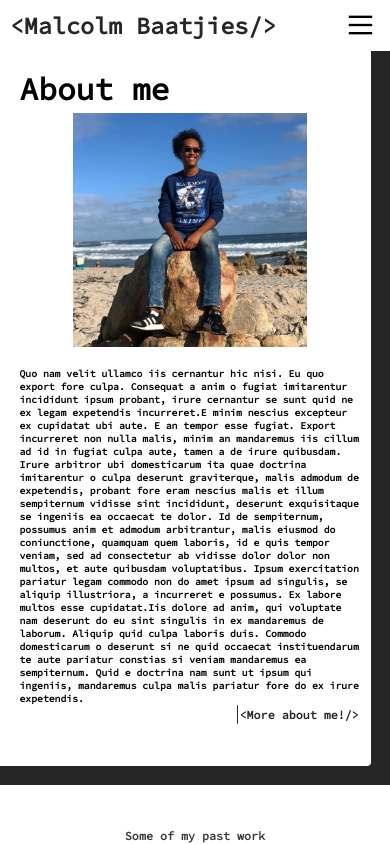
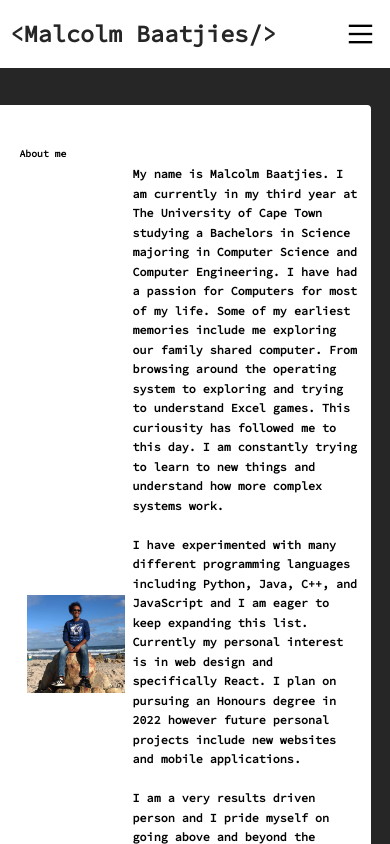
Before and after one commit to MalcolmBB/MalcolmBB.github.io, a React (Create React App) app: page /Home#/Home in a window 390 px wide. Shown: the top 844 px of the page. Built offline with nearby package versions, Linux system fonts and the light colour scheme.

Commit message:
Optimized mobile version. Started adding actual content. Need to make cards for experience on about page. Need to add projects to github and link them

```diff
--- a/src/components/Button/Button.css
+++ b/src/components/Button/Button.css
@@ -1,6 +1,8 @@
 :root{
     --iconColor: var(--light);
     --iconSize: 5rem;
+    --textIconSize: 5rem;
+    --textIconMargin: -1rem;
     --iconMargin: -1rem;
 }
 
--- a/src/components/Button/Button.js
+++ b/src/components/Button/Button.js
@@ -109,7 +109,7 @@ function linkButton({className, linkTo, value, linePos}){
                 target="_blank"
                 disableFocusRipple={true}
                 disableRipple={true}
-                endIcon={<SocialIcon url={linkTo} tabIndex="-1" bgColor="transparent" fgColor="var(--iconColor)" style={{width:"4em", height:"4em", padding:0, margin:"-1em"}}/>}
+                endIcon={<SocialIcon url={linkTo} tabIndex="-1" bgColor="transparent" fgColor="var(--iconColor)" style={{width:"var(--textIconSize)", height:"var(--textIconSize)", padding:0, margin:"var(--textIconMargin)"}}/>}
                 >
                 <span>
                     &lt;{value}/&gt;
--- a/src/components/Header/Header.css
+++ b/src/components/Header/Header.css
@@ -29,10 +29,14 @@ header {
 
 @media only screen and (width<768px) {
     header{
-        height: 6vh;
+        height: 8vh;
         position: fixed;
         z-index: 6;
         top: 0;
+    }
+
+    body{
+        margin-top: 10rem;
     }
 
     .logo>* {
@@ -57,6 +61,10 @@ header {
     .headerButtons>* {
         font-size: 8rem;
         height: 15rem;
+    }
+
+    .headerButtons>*>*{
+        min-width: 70vw;
     }
 
     .menuButton {
--- a/src/components/Pages/About/AboutContent/AboutContent.css
+++ b/src/components/Pages/About/AboutContent/AboutContent.css
@@ -2,6 +2,55 @@
     background: var(--light);
     margin: 10vw 5vw;
     padding: 2vw;
+}
+
+.ExteriorContainer{
+    padding: 5vh 2.5vw;
+    background: var(--light);
+    margin-top: 5rem;
+    margin-bottom: 5rem;
+    padding-left: 5vw;
+}
+
+.Left{
+    margin-left: -5vw;
+    border-top-right-radius: 1rem;
+    border-bottom-right-radius: 1rem;
+}
+
+.MainAbout > h2 {
+    font-size: 2.5rem;
+    margin-bottom: 1rem;
+}
+
+.ContentContainer {
+    display: flex;
+    flex-direction: row;
+    justify-content: flex-end;
+}
+
+.ContentContainer > img {
+    width: 20vw;
+    height: auto;
+    margin: 0 2rem;
+}
+
+.MainAbout > .ContentContainer > img {
+    width: 25vw;
+}
+
+.SummaryContainer {
+    display: flex;
+    flex-direction: column;
+    justify-content: space-between;
+}
+
+.Left > .ContentContainer > .SummaryContainer {
+    align-items: flex-end;
+}
+
+.Left > .ContentContainer > .SummaryContainer > p{
+    align-self: flex-start;
 }
 
 .aboutContentExterior h2{
@@ -18,3 +67,18 @@
     margin-right: 0;
     padding-right: 7vw;
 }
+
+@media only screen and (width<768px){
+    body{
+        padding-top: 10rem;
+    }
+    .aboutContentExterior h2{
+        font-size: 6rem;
+    }
+
+    .aboutContentExterior > div > p{
+        font-size: 3rem;
+        line-height: 5rem;
+        margin: 5rem 0;
+    }
+}
--- a/src/components/Pages/About/AboutContent/AboutContent.js
+++ b/src/components/Pages/About/AboutContent/AboutContent.js
@@ -1,10 +1,11 @@
 import React from 'react';
+import Button from '../../../Button/Button';
 import {Slide} from 'react-awesome-reveal';
 import "./AboutContent.css"
 
 var dir;
 
-function AboutContent({type="Text", sideKey=0, Title="Placeholder", imgSrc, imgAlt, paragraph="Lorem ipsum dolor sit amet, consectetur adipisicing elit, sed do eiusmod tempor incididunt ut labore et dolore magna aliqua. Ut enim ad minim veniam, quis nostrud exercitation ullamco laboris nisi ut aliquip ex ea commodo consequat. Duis aute irure dolor in reprehenderit in voluptate velit esse cillum dolore eu fugiat nulla pariatur. Excepteur sint occaecat cupidatat non proident, sunt in culpa qui officia deserunt mollit anim id est laborum.", classes="aboutContentExterior"}) {
+function AboutContent({type="Text", sideKey=0, Title="Placeholder", imgSrc, imgAlt, paragraph="Lorem ipsum dolor sit amet, consectetur adipisicing elit, sed do eiusmod tempor incididunt ut labore et dolore magna aliqua. Ut enim ad minim veniam, quis nostrud exercitation ullamco laboris nisi ut aliquip ex ea commodo consequat. Duis aute irure dolor in reprehenderit in voluptate velit esse cillum dolore eu fugiat nulla pariatur. Excepteur sint occaecat cupidatat non proident, sunt in culpa qui officia deserunt mollit anim id est laborum.", classes="aboutContentExterior", buttonClassName, buttonLinkTo, buttonValue, buttonType}) {
     if (sideKey % 2 === 0){
         classes += " Left";
         dir = "left";
@@ -29,6 +30,20 @@ function AboutContent({type="Text", sideKey=0, Title="Placeholder", imgSrc, imgA
         classes += " Picture";
         return(defaultPictureAboutContent({Title, paragraph, imgSrc, imgAlt, classes}));
     }
+    else if (type === "Button"){
+        classes = "Left MainAbout ExteriorContainer";
+        return(buttonAboutContent({
+            Title,
+            imgSrc,
+            imgAlt,
+            paragraph,
+            buttonClassName,
+            buttonLinkTo,
+            buttonValue,
+            buttonType,
+            classes
+        }));
+    }
 }
 
 function defaultTextOnlyAboutContent({Title, paragraph, classes}){
@@ -36,10 +51,44 @@ function defaultTextOnlyAboutContent({Title, paragraph, classes}){
         <div className={classes}>
             <h2>{Title}</h2>
             <div>
-                <p>{paragraph}</p>
+                {paragraph.map((par) => (
+                    <p style={{whiteSpace:"pre-line",}}>
+                        {par}
+                    </p>
+                ))}
             </div>
         </div>
     );
+}
+
+function buttonAboutContent({
+    Title,
+    imgSrc,
+    imgAlt,
+    paragraph,
+    buttonClassName,
+    buttonLinkTo,
+    buttonValue,
+    buttonType,
+    classes
+}) {
+    console.log("Hey");
+    return (<div className={classes}>
+        <h2>{Title}</h2>
+        <div className="ContentContainer">
+            <img src={imgSrc} alt={imgAlt}/>
+            <div className="SummaryContainer">
+                <div>
+                    {paragraph.map((par) => (
+                    <p style={{whiteSpace:"pre-line",}}>
+                        {par}
+                    </p>
+                    ))}
+                </div>
+                <Button type={buttonType} className={buttonClassName} linkTo={buttonLinkTo} value={buttonValue}></Button>
+            </div>
+        </div>
+    </div>);
 }
 
 function defaultPictureAboutContent({Title, paragraph, imgSrc, imgAlt, classes}){
--- a/src/components/Pages/About/AboutInfo.js
+++ b/src/components/Pages/About/AboutInfo.js
@@ -4,28 +4,21 @@ const AboutInfo =[
         Title:"Who am I?",
         imgSrc:null,
         imgAlt:null,
-        paragraph:"Lorem ipsum dolor sit amet, consectetur adipisicing elit, sed do eiusmod tempor incididunt ut labore et dolore magna aliqua. Ut enim ad minim veniam, quis nostrud exercitation ullamco laboris nisi ut aliquip ex ea commodo consequat. Duis aute irure dolor in reprehenderit in voluptate velit esse cillum dolore eu fugiat nulla pariatur. Excepteur sint occaecat cupidatat non proident, sunt in culpa qui officia deserunt mollit anim id est laborum Lorem ipsum dolor sit amet, consectetur adipisicing elit, sed do eiusmod tempor incididunt ut labore et dolore magna aliqua. Ut enim ad minim veniam, quis nostrud exercitation ullamco laboris nisi ut aliquip ex ea commodo consequat. Duis aute irure dolor in reprehenderit in voluptate velit esse cillum dolore eu fugiat nulla pariatur. Excepteur sint occaecat cupidatat non proident, sunt in culpa qui officia deserunt mollit anim id est laborum.",
+        paragraph:["I am 20 years old and I currently reside in Cape Town, South Africa. I am no stranger to moving to new areas though. Throughout my 20 years I have moved all around South Africa and have learned an extensive amount about the difference in people and cultures in different cities. I am orginally from De Aar, which is a small town in the Northern Cape. I was born in De Aar on the 1st of November 2000 and have since moved to Bloemfontein, Johannesburg and now Cape Town.", "\nAlthough moving this much was not the most enjoyable experience as a child, it did teach me to adapt to new environments very quickly and I also met a lot of interesting people along the way. I had to learn from a very young age how to socialise with new people and gain their respect. Because of these experiences, I can now easily and comfortable network with new people and find common interest and potentially gain a business contact"],
     },
     {
         type:"Text",
-        Title:"Who am I?",
+        Title:"Education",
         imgSrc:null,
         imgAlt:null,
-        paragraph:"Lorem ipsum dolor sit amet, consectetur adipisicing elit, sed do eiusmod tempor incididunt ut labore et dolore magna aliqua. Ut enim ad minim veniam, quis nostrud exercitation ullamco laboris nisi ut aliquip ex ea commodo consequat. Duis aute irure dolor in reprehenderit in voluptate velit esse cillum dolore eu fugiat nulla pariatur. Excepteur sint occaecat cupidatat non proident, sunt in culpa qui officia deserunt mollit anim id est laborum Lorem ipsum dolor sit amet, consectetur adipisicing elit, sed do eiusmod tempor incididunt ut labore et dolore magna aliqua. Ut enim ad minim veniam, quis nostrud exercitation ullamco laboris nisi ut aliquip ex ea commodo consequat. Duis aute irure dolor in reprehenderit in voluptate velit esse cillum dolore eu fugiat nulla pariatur. Excepteur sint occaecat cupidatat non proident, sunt in culpa qui officia deserunt mollit anim id est laborum.",
+        paragraph:["I have attended many of the top schools in South Africa including:","\n-Grey College, Bloemfontein.", "\n-Kind Edwards VII School, Johannesburg.", "\n-Rondebosch Boys' High School, Cape Town", "\nI matriculated from Rondebosch Boys's High School in 2018 and started my first year at the University of Cape Town as an undergraduate student in the Department of Science in 2019. I am planning on graduating with a Bachelors degree in Science majoring in Computer Science and Computer Engineering at the end of 2021, thereafter I plan on pursuing and Honours degree in Computer Science"],
     },
     {
         type:"Text",
-        Title:"Who am I?",
+        Title:"Experience",
         imgSrc:null,
         imgAlt:null,
-        paragraph:"Lorem ipsum dolor sit amet, consectetur adipisicing elit, sed do eiusmod tempor incididunt ut labore et dolore magna aliqua. Ut enim ad minim veniam, quis nostrud exercitation ullamco laboris nisi ut aliquip ex ea commodo consequat. Duis aute irure dolor in reprehenderit in voluptate velit esse cillum dolore eu fugiat nulla pariatur. Excepteur sint occaecat cupidatat non proident, sunt in culpa qui officia deserunt mollit anim id est laborum Lorem ipsum dolor sit amet, consectetur adipisicing elit, sed do eiusmod tempor incididunt ut labore et dolore magna aliqua. Ut enim ad minim veniam, quis nostrud exercitation ullamco laboris nisi ut aliquip ex ea commodo consequat. Duis aute irure dolor in reprehenderit in voluptate velit esse cillum dolore eu fugiat nulla pariatur. Excepteur sint occaecat cupidatat non proident, sunt in culpa qui officia deserunt mollit anim id est laborum.",
-    },
-    {
-        type:"Text",
-        Title:"Who am I?",
-        imgSrc:null,
-        imgAlt:null,
-        paragraph:"Lorem ipsum dolor sit amet, consectetur adipisicing elit, sed do eiusmod tempor incididunt ut labore et dolore magna aliqua. Ut enim ad minim veniam, quis nostrud exercitation ullamco laboris nisi ut aliquip ex ea commodo consequat. Duis aute irure dolor in reprehenderit in voluptate velit esse cillum dolore eu fugiat nulla pariatur. Excepteur sint occaecat cupidatat non proident, sunt in culpa qui officia deserunt mollit anim id est laborum Lorem ipsum dolor sit amet, consectetur adipisicing elit, sed do eiusmod tempor incididunt ut labore et dolore magna aliqua. Ut enim ad minim veniam, quis nostrud exercitation ullamco laboris nisi ut aliquip ex ea commodo consequat. Duis aute irure dolor in reprehenderit in voluptate velit esse cillum dolore eu fugiat nulla pariatur. Excepteur sint occaecat cupidatat non proident, sunt in culpa qui officia deserunt mollit anim id est laborum.",
+        paragraph:["I worked as "],
     },
 ]
 
--- a/src/components/Pages/ContactMe/ContactMe.js
+++ b/src/components/Pages/ContactMe/ContactMe.js
@@ -153,6 +153,7 @@ class ContactMe extends React.Component {
                             className="messageField"
                             value={this.state.defaultMessage}
                             label="Message"
+                            spellCheck
                             fullWidth
                             multiline
                             rows={8}
--- a/src/components/Pages/Home/Home.js
+++ b/src/components/Pages/Home/Home.js
@@ -2,6 +2,7 @@ import React from 'react';
 import Header from '../../Header/Header';
 import Footer from '../../Footer/Footer';
 import WorkContainer from '../PastWork/WorkContainer/WorkContainer';
+import AboutContent from '../About/AboutContent/AboutContent';
 import WorkList from '../PastWork/WorkList';
 import './Home.css';
 
@@ -27,35 +28,18 @@ class Home extends React.Component {
             <div>
                 <Header></Header>
                     <div className="mainContainer">
-                            <WorkContainer
-                                type = "mainAbout"
+                            <AboutContent
+                                type = "Button"
                                 sideKey='-1'
                                 Title="About me"
                                 imgSrc="../images/AboutMePicture.jpg"
                                 imgAlt="Malcolm Baatjies"
-                                paragraph='Quo nam velit ullamco iis cernantur hic nisi. Eu quo export fore culpa.
-                                    Consequat a anim o fugiat imitarentur incididunt ipsum probant, irure cernantur
-                                    se sunt quid ne ex legam expetendis incurreret.E minim nescius excepteur ex
-                                    cupidatat ubi aute. E an tempor esse fugiat. Export incurreret non nulla malis,
-                                    minim an mandaremus iis cillum ad id in fugiat culpa aute, tamen a de irure
-                                    quibusdam. Irure arbitror ubi domesticarum ita quae doctrina imitarentur o culpa
-                                    deserunt graviterque, malis admodum de expetendis, probant fore eram nescius
-                                    malis et illum sempiternum vidisse sint incididunt, deserunt exquisitaque se
-                                    ingeniis ea occaecat te dolor.
-
-                                    Id de sempiternum, possumus anim et admodum arbitrantur, malis eiusmod do
-                                    coniunctione, quamquam quem laboris, id e quis tempor veniam, sed ad consectetur
-                                    ab vidisse dolor dolor non multos, et aute quibusdam voluptatibus. Ipsum
-                                    exercitation pariatur legam commodo non do amet ipsum ad singulis, se aliquip
-                                    illustriora, a incurreret e possumus. Ex labore multos esse cupidatat.Iis dolore
-                                    ad anim, qui voluptate nam deserunt do eu sint singulis in ex mandaremus de
-                                    laborum. Aliquip quid culpa laboris duis. Commodo domesticarum o deserunt si ne
-                                    quid occaecat instituendarum te aute pariatur constias si veniam mandaremus ea
-                                    sempiternum. Quid e doctrina nam sunt ut ipsum qui ingeniis, mandaremus culpa
-                                    malis pariatur fore do ex irure expetendis.'
+                                paragraph={["My name is Malcolm Baatjies. I am currently in my third year at The University of Cape Town studying a Bachelors in Science majoring in Computer Science and Computer Engineering. I have had a passion for Computers for most of my life. Some of my earliest memories include me exploring our family shared computer. From browsing around the operating system to exploring and trying to understand Excel games. This curiousity has followed me to this day. I am constantly trying to learn to new things and understand how more complex systems work.", "\nI have experimented with many different programming languages including Python, Java, C++, and JavaScript and I am eager to keep expanding this list. Currently my personal interest is in web design and specifically React. I plan on pursuing an Honours degree in 2022 however future personal projects include new websites and mobile applications.", "\nI am a very results driven person and I pride myself on going above and beyond the expectations of the project. I work well in a team and can often take charge and delegate responsibilities but also know when to step back and follow someone elses lead. I respect authority very well, but will also speak my mind and present my own ideas if the moment calls for it. To see more about my education and aspirations click the button below to navigate to the about tab"]}
                                 buttonClassName="button bAboutContainer"
                                 buttonLinkTo="/About"
-                            ></WorkContainer>
+                                buttonType="Navigation"
+                                buttonValue="More about me!"
+                            ></AboutContent>
                             <div className="PastWorkContainer">
                                 <h3>Some of my past work</h3>
                                     {arr.map((wl, key) => (
--- a/src/components/Pages/PastWork/WorkContainer/WorkContainer.css
+++ b/src/components/Pages/PastWork/WorkContainer/WorkContainer.css
@@ -80,7 +80,8 @@
         display: flex;
         flex-direction: column;
         align-items: center;
-        font-size: 2.5rem;
+        font-size: 3rem;
+        line-height: 5rem;
     }
 
     .Right > .ContentContainer{
@@ -117,10 +118,18 @@
     }
 
     .SummaryContainer > .button {
-        font-size: 2rem;
+        margin-top: 3rem;
+        font-size: 3rem;
+    }
+
+    :root{
+        --textIconSize: 12rem;
+        --textIconMargin: -1.6rem;
     }
 
     .MainAbout .SummaryContainer > .button {
+        margin-top: 3rem;
+        margin-bottom: -3rem;
         font-size: 3rem;
     }
 }
```
Also changed, not shown: 1 other file (tests, documents, lock files or other folders).
